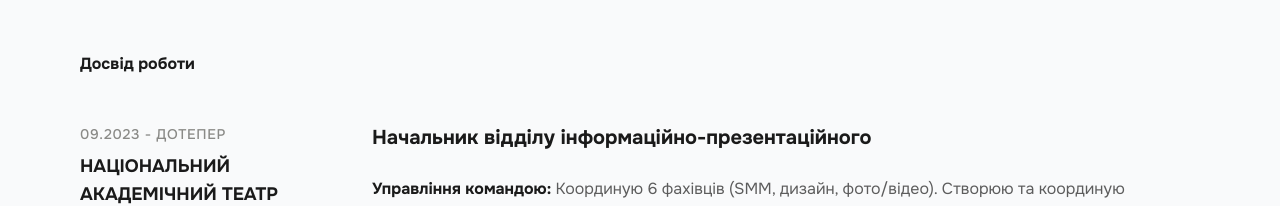
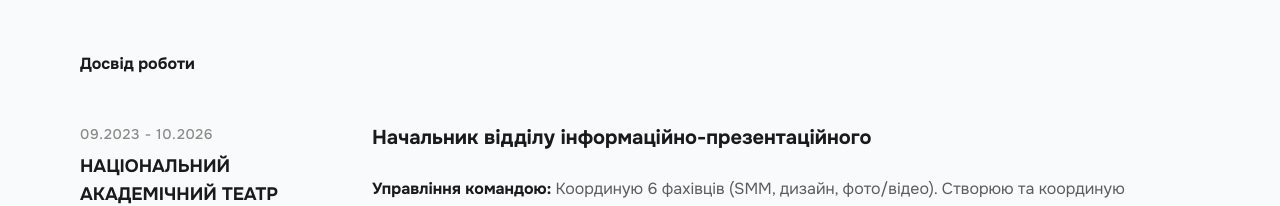
Before and after one commit to yarabanana/portfolio, a Next.js app: page / in a window 1280 px wide. Shown: the part 1080-1286 px from the top of the page. Built offline with nearby package versions, Linux system fonts and the light colour scheme.

Commit message:
Оновив досвід роботи

```diff
--- a/src/data/content.ts
+++ b/src/data/content.ts
@@ -38,7 +38,7 @@ export const about = {
 export const experience = [
   {
     id: "shchepkin",
-    period: { ua: "09.2023 - дотепер", en: "09.2023 - Present" },
+    period: { ua: "09.2023 - 10.2026", en: "09.2023 - 10.2026" },
     company: { ua: "НАЦІОНАЛЬНИЙ АКАДЕМІЧНИЙ ТЕАТР ІМ. М. ЩЕПКІНА", en: "SHCHEPKIN NATIONAL ACADEMIC THEATER" },
     role: { ua: "Начальник відділу інформаційно-презентаційного", en: "Head of Information & Presentation Department" },
     achievements: {
```
